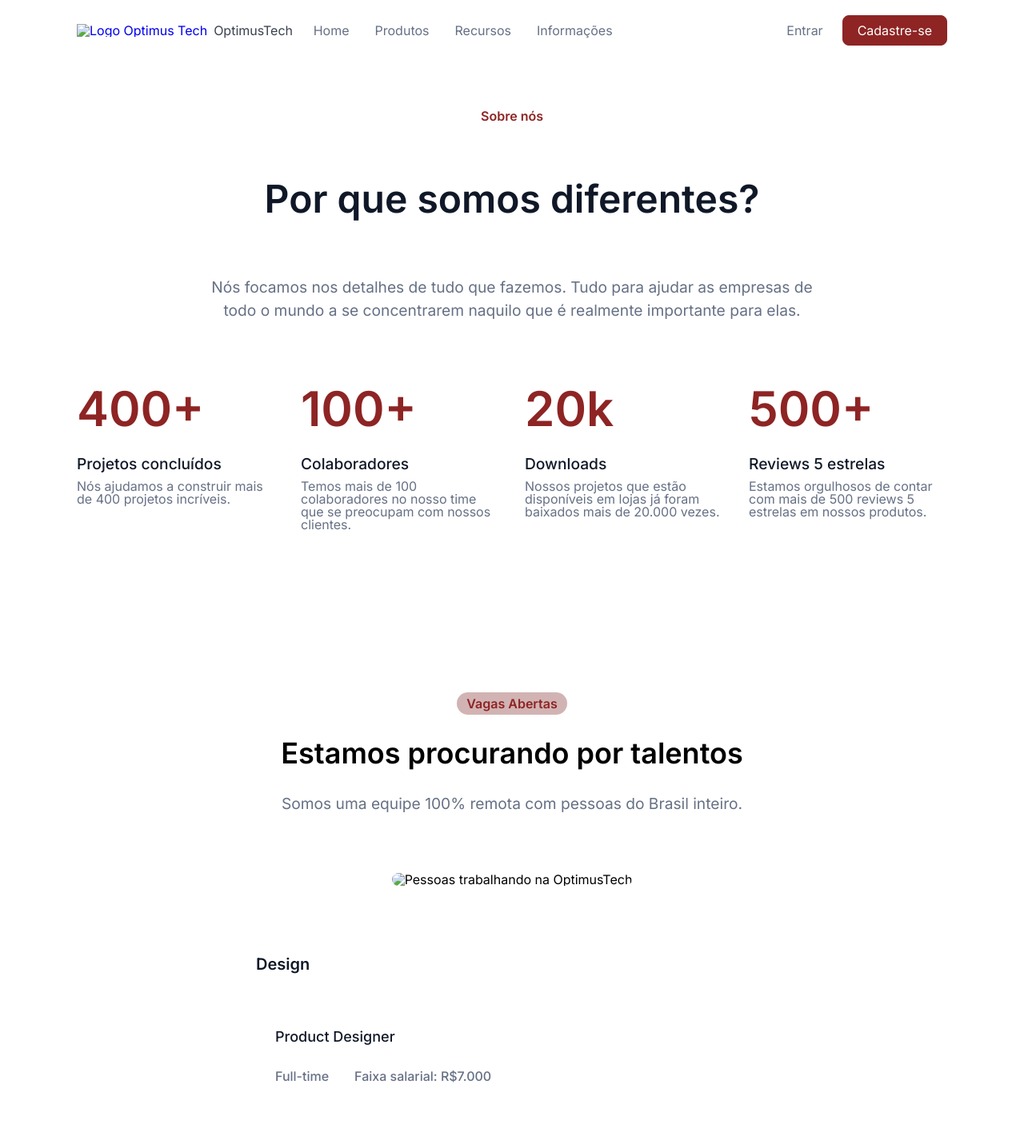
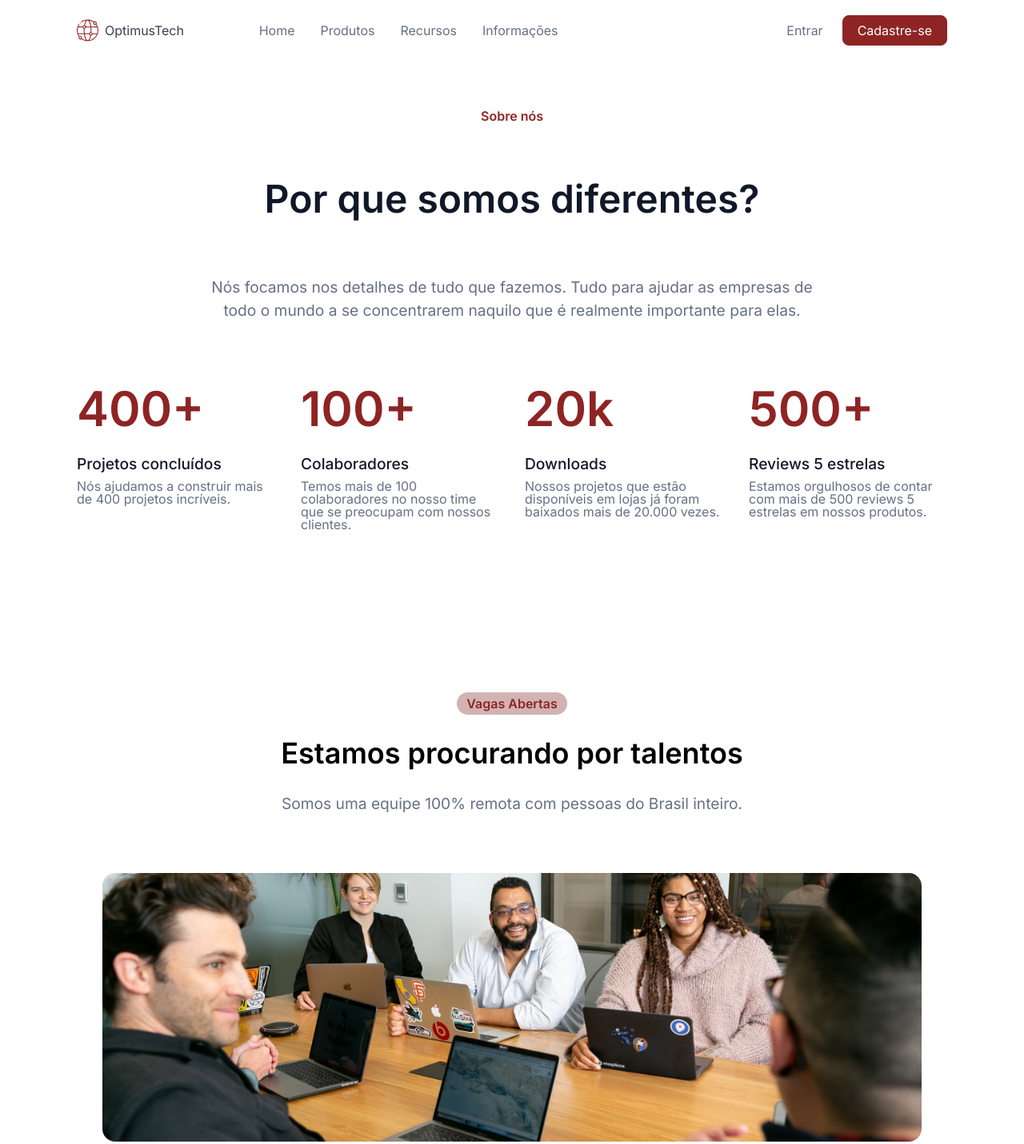
Before and after one commit to Vih2307/OptimusTech, a plain HTML site: page index.html in a window 1280 px wide. Shown: the top 1431 px of the page at 80% size. Drawn offline with Linux system fonts and the light colour scheme; the site is published under a folder, as on GitHub Pages, so addresses that start at the root find nothing.

Commit message:
Diretório das imagens atualizado

```diff
--- a/index.html
+++ b/index.html
@@ -18,7 +18,7 @@
             <div class="menu">
                 <a class="logo" href="#">
                     <img
-                        src="/Assets/worldwide 1 (Traced).svg"
+                        src="Assets/worldwide 1 (Traced).svg"
                         alt="Logo Optimus Tech"
                         class="menu__logo"
                     />
@@ -99,7 +99,7 @@
                 </p>
                 <img
                     class="talentos-imagem"
-                    src="/Assets/Image.jpg"
+                    src="Assets/Image.jpg"
                     alt="Pessoas trabalhando na OptimusTech"
                 />
             </section>
@@ -163,7 +163,7 @@
 
                 <img
                     class="depoimentos__imagem"
-                    src="/Assets/Avatar.jpg"
+                    src="Assets/Avatar.jpg"
                     alt="Imagem de perfil da colaboradora"
                 />
                 <p class="depoimentos__perfil">Júlia Castro</p>
```
